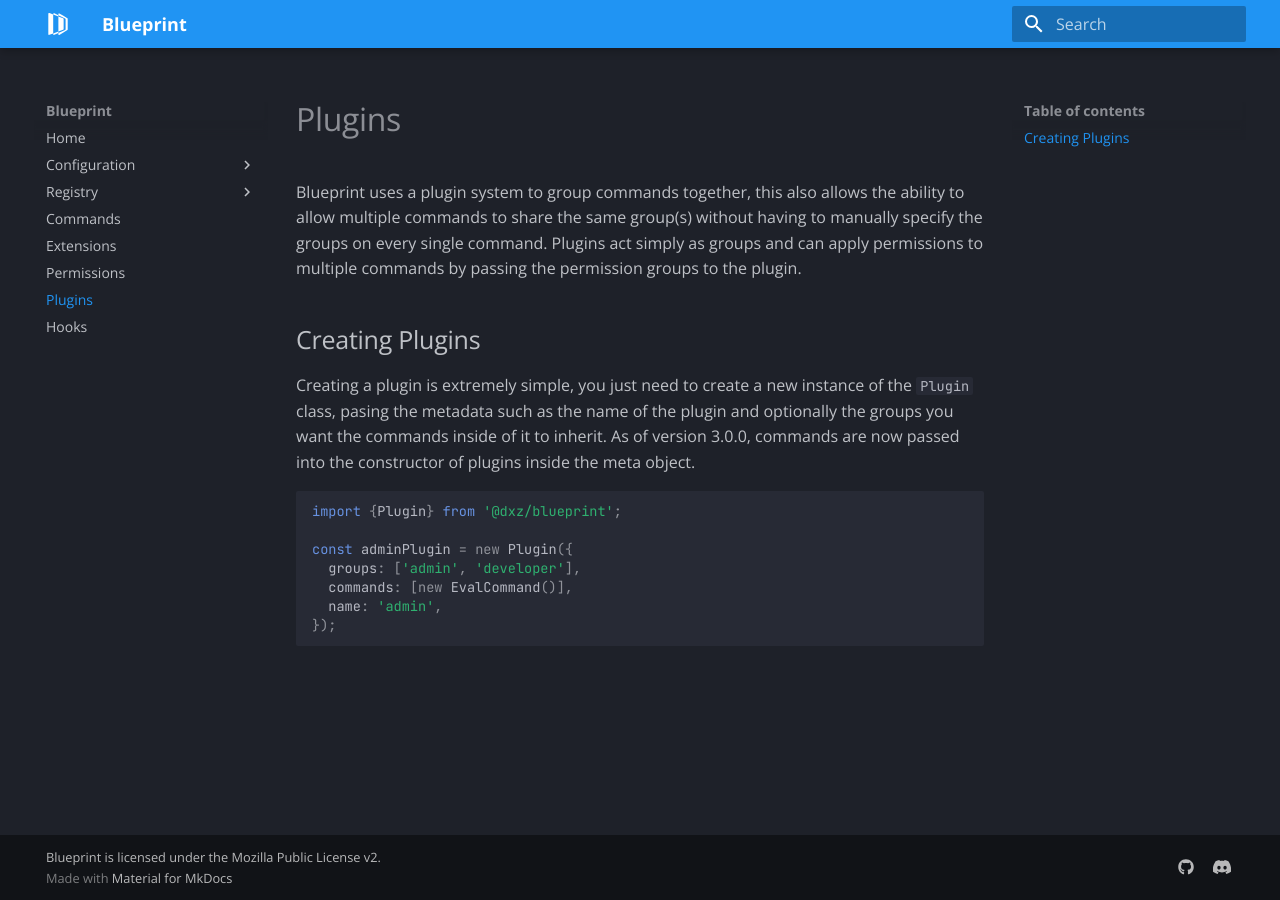
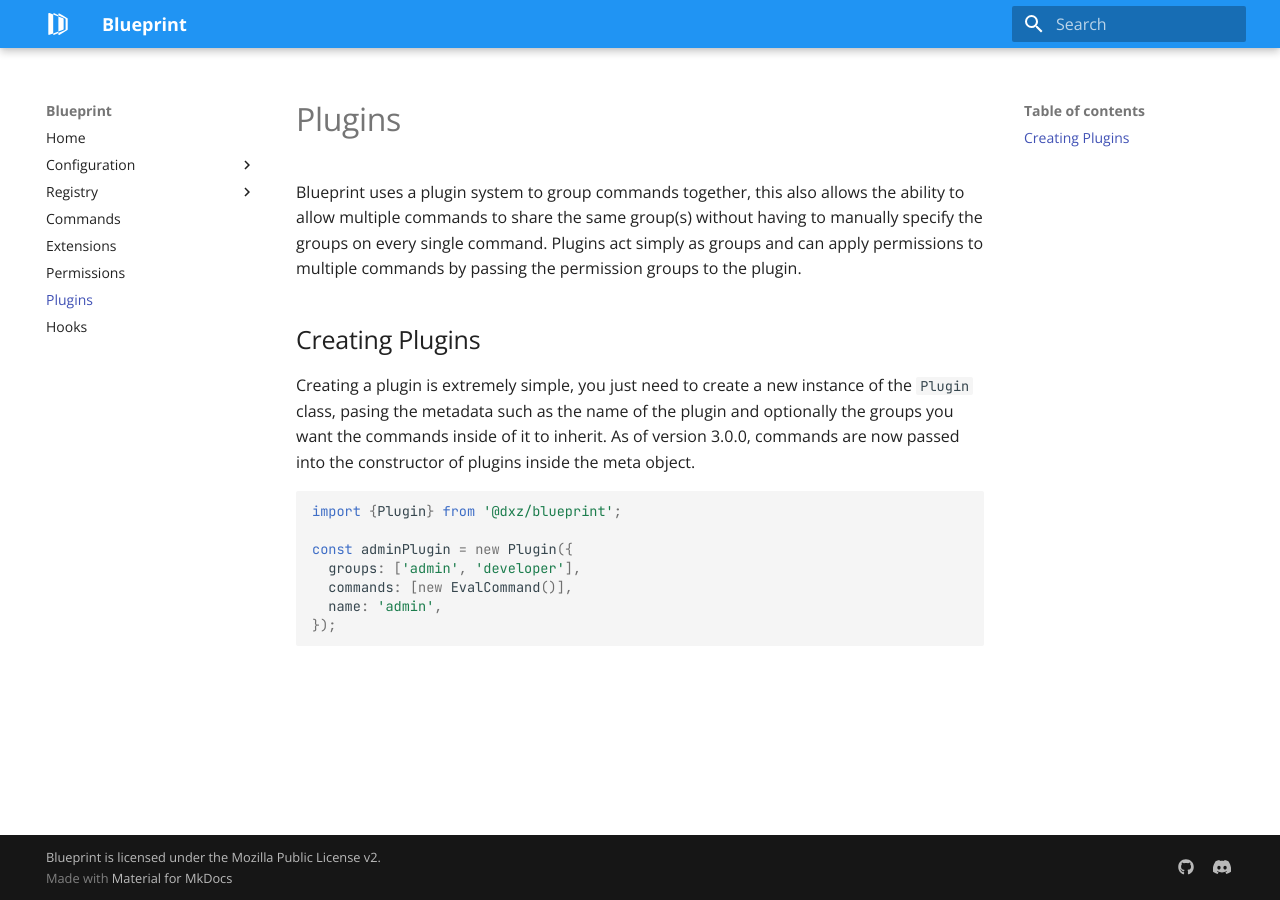
Before and after one commit to blueprint-js/documentation, an MkDocs documentation site: the page built from docs/plugins.md, in a window 1280 px wide. Built offline with MkDocs 1.6.1 and Material for MkDocs 9.7.7, drawn with Linux system fonts in a browser that asks for light colours.

Commit message:
Base theme on preference

```diff
--- a/mkdocs.yml
+++ b/mkdocs.yml
@@ -10,7 +10,7 @@
   palette:
     primary: blue
     accent: teal
-    scheme: slate
+    scheme: preference
   font:
     text: Open Sans
     code: JetBrains Mono
```
